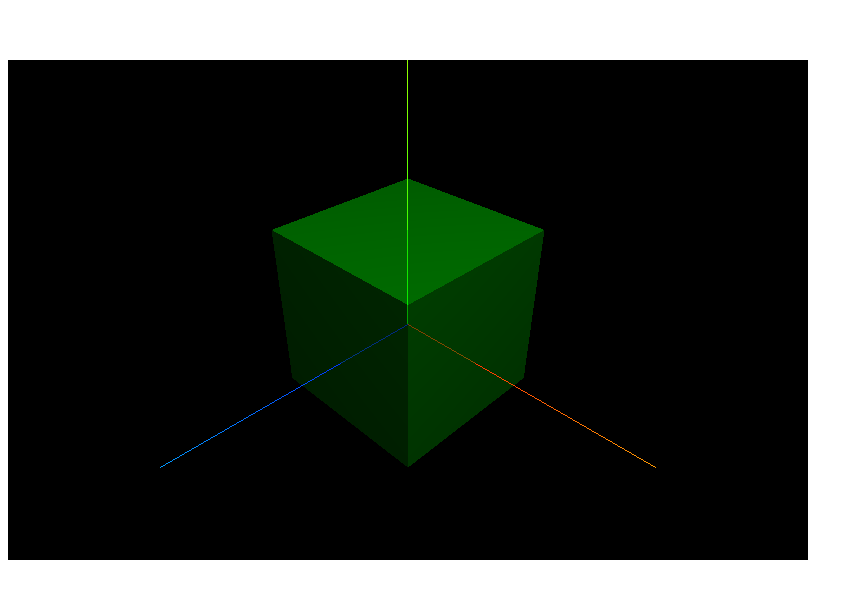
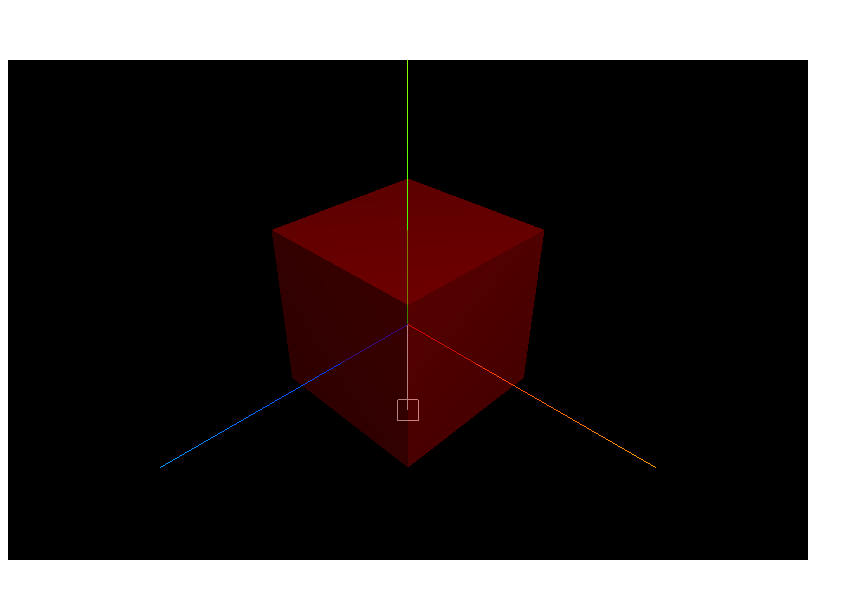
Before and after one commit to dengwenj/pumu-threejs, a plain HTML site: page learn01/index.html in a window 1280 px wide. Shown: the part 140-738 px from the top of the page, without its empty margins (0-863 px from the left). Drawn offline with nearby package versions, Linux system fonts and the light colour scheme.

Commit message:
平行光与环境光

```diff
--- /dev/null
+++ b/learn01/05_平行光与环境光.js
@@ -0,0 +1,68 @@
+import * as THREE from 'three'
+import { OrbitControls } from 'three/addons/controls/OrbitControls.js'
+
+// 创建场景
+const scene = new THREE.Scene()
+
+// 创建网格材质
+const material = new THREE.MeshLambertMaterial({
+  color: 0xff0000,
+  transparent: true,
+  opacity: 0.5
+})
+
+// 光源
+const pointLight = new THREE.PointLight(0xffffff, 1.0)
+pointLight.position.set(300, 400, 200)
+scene.add(pointLight)
+
+// 点光源辅助观察
+const pointLightHelper = new THREE.PointLightHelper(pointLight, 10)
+scene.add(pointLightHelper)
+
+// 环境光
+const ambientLight = new THREE.AmbientLight(0xffffff, 0.1)
+scene.add(ambientLight)
+
+// 平行光
+const directionalLight = new THREE.DirectionalLight(0xffffff, 1)
+directionalLight.position.set(-100, -200, -100)
+scene.add(directionalLight)
+// 平行光辅助观察
+const directionalLightHelper = new THREE.DirectionalLightHelper(directionalLight, 10)
+scene.add(directionalLightHelper)
+
+// 辅助线
+const axesHelper = new THREE.AxesHelper(150)
+scene.add(axesHelper)
+
+// 创建几何体
+const box = new THREE.BoxGeometry(100, 100, 100)
+
+// 创建网格模型
+const mesh = new THREE.Mesh(box, material)
+// 网格模型位置
+mesh.position.set(0, 10, 0)
+
+scene.add(mesh)
+
+// 创建透视摄影相机
+const camera = new THREE.PerspectiveCamera(45, 800 / 500, 1, 3000)
+// 相机位置
+camera.position.set(200, 200, 200)
+// 相机照的参照物
+camera.lookAt(mesh.position)
+
+// 创建渲染器
+const renderer = new THREE.WebGLRenderer()
+renderer.setSize(800, 500)
+renderer.render(scene, camera)
+
+
+// 相机控制器，旋转缩放
+const orbitControls = new OrbitControls(camera, renderer.domElement)
+orbitControls.addEventListener('change', () => {
+  renderer.render(scene, camera)
+})
+
+document.body.appendChild(renderer.domElement)
--- a/learn01/index.html
+++ b/learn01/index.html
@@ -19,7 +19,8 @@
   </script>
   <!-- <script type="module" src="./创建一个3d场景.js"></script> -->
   <!-- <script type="module" src="./02_三维空间加强.js"></script> -->
-  <script type="module" src="./04_相机控件轨道控制器.js"></script>
+  <!-- <script type="module" src="./04_相机控件轨道控制器.js"></script> -->
+  <script type="module" src="./05_平行光与环境光.js"></script>
 </body>
 
 </html>
```
